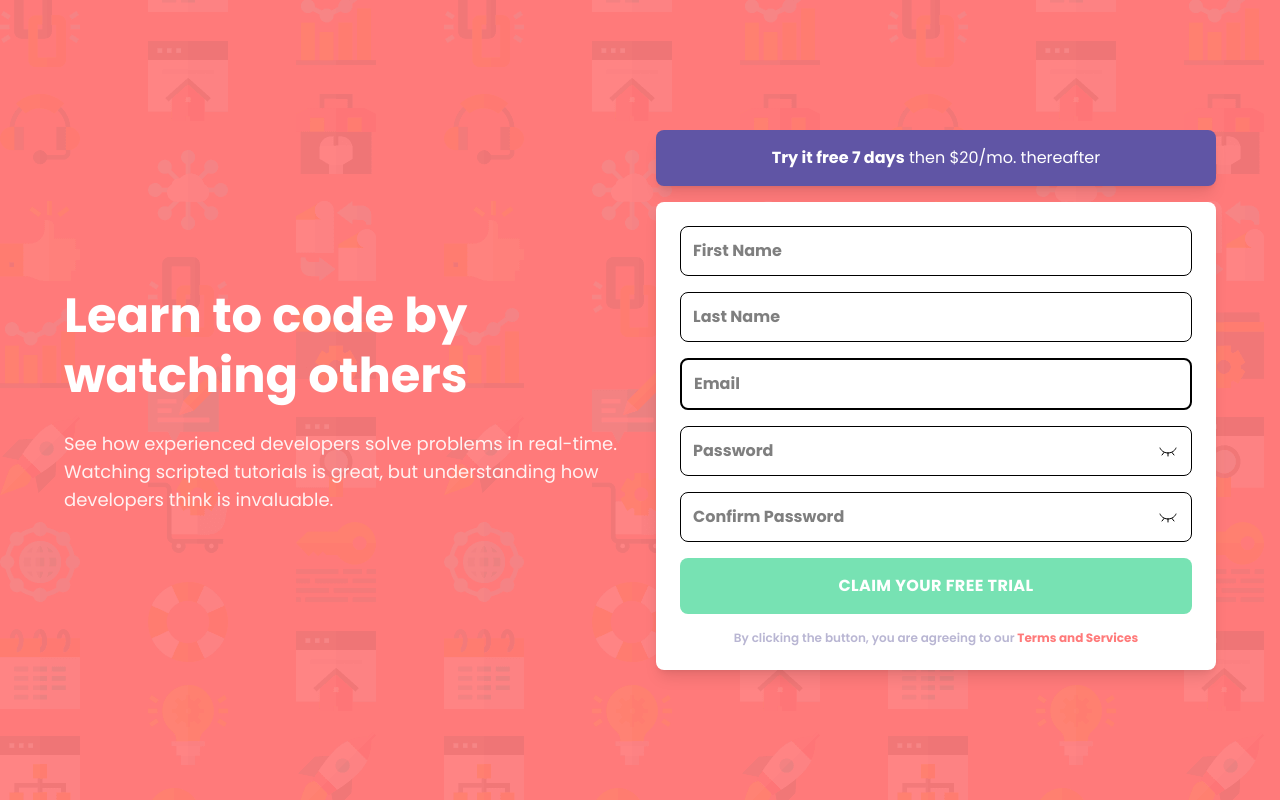
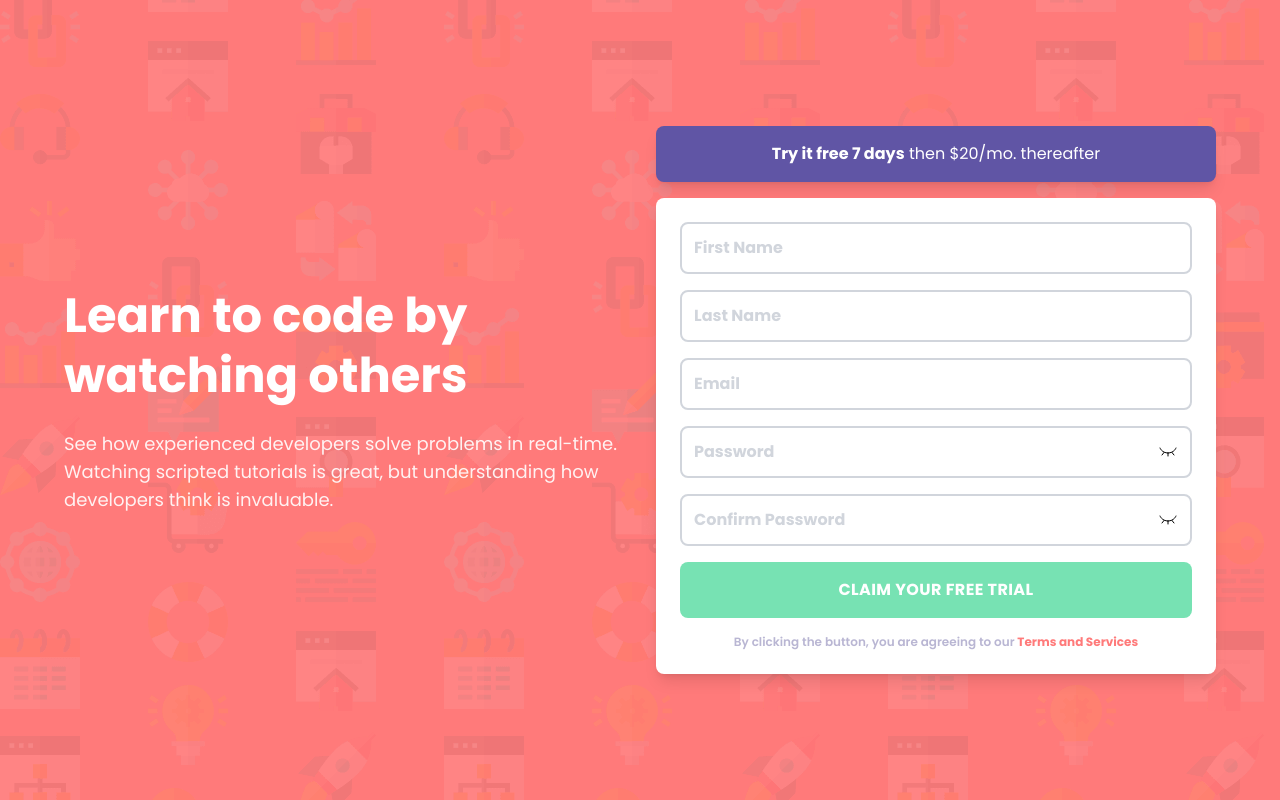
Before and after one commit to MoussaAhmed1/Nano-assignment, an Angular app: page / in a window 1280 px wide. Built offline with nearby package versions, Linux system fonts and the light colour scheme.

Commit message:
style: make border indicate invalid

```diff
--- a/src/app/core/components/signup/signup.component.html
+++ b/src/app/core/components/signup/signup.component.html
@@ -26,8 +26,8 @@
                 type="text"
                 placeholder="First Name"
                 formControlName="firstName"
-                [class]="'w-full p-3 border rounded-lg placeholder:font-bold placeholder:text-gray-300' +
-                  (isErrorVisible('firstName') ? 'border-primary-red' : 'border-gray-200')"
+                [class]="'w-full p-3 border-2 border-gray-300 hover:border-accent focus:border-accent focus:outline-accent rounded-lg placeholder:font-bold placeholder:text-gray-300'"
+                [ngClass]="{'border-primary-red': isErrorVisible('firstName')}"
               />
               <div *ngIf="isErrorVisible('firstName')"
                    class="absolute right-3 top-3 text-primary-red">
@@ -44,8 +44,8 @@
                 type="text"
                 placeholder="Last Name"
                 formControlName="lastName"
-                [class]="'w-full p-3 border rounded-lg placeholder:font-bold placeholder:text-gray-300' +
-                  (isErrorVisible('lastName') ? 'border-primary-red' : 'border-gray-200')"
+                [class]="'w-full p-3 border-2 border-gray-300 hover:border-accent focus:border-accent focus:outline-accent rounded-lg placeholder:font-bold placeholder:text-gray-300'"
+                [ngClass]="{'border-primary-red': isErrorVisible('lastName')}"
               />
               <div *ngIf="isErrorVisible('lastName')"
                    class="absolute right-3 top-3 text-primary-red">
@@ -63,8 +63,8 @@
                 placeholder="Email"
                 formControlName="email"
                 autocomplete="new-password"
-                [class]="'w-full p-3 border-2 rounded-lg placeholder:font-bold placeholder:text-gray-300' +
-                  (isErrorVisible('email') ? 'border-primary-red' : 'border-gray-200')"
+                [class]="'w-full p-3 border-2 border-gray-300 hover:border-accent focus:border-accent focus:outline-accent rounded-lg placeholder:font-bold placeholder:text-gray-300'"
+                [ngClass]="{'border-primary-red': isErrorVisible('email')}"
               />
               <div *ngIf="isErrorVisible('email')"
                    class="absolute right-3 top-3 text-primary-red">
@@ -85,8 +85,8 @@
                 [type]="showPassword ? 'text' : 'password'"
                 placeholder="Password"
                 formControlName="password"
-                [class]="'w-full p-3 border rounded-lg placeholder:font-bold placeholder:text-gray-300' +
-                  (isErrorVisible('password') ? 'border-primary-red' : 'border-gray-200')"
+                [class]="'w-full p-3 border-2 border-gray-300 hover:border-accent focus:border-accent focus:outline-accent rounded-lg placeholder:font-bold placeholder:text-gray-300'"
+                [ngClass]="{'border-primary-red': isErrorVisible('password')}"
               />
               <div *ngIf="isErrorVisible('password')"
                    class="absolute right-10 top-3 text-primary-red">
@@ -106,8 +106,8 @@
                 [type]="showPassword ? 'text' : 'password'"
                 placeholder="Confirm Password"
                 formControlName="confirmPassword"
-                [class]="'w-full p-3 border rounded-lg placeholder:font-bold placeholder:text-gray-300' +
-                  (isErrorVisible('confirmPassword') ? 'border-primary-red' : 'border-gray-200')"
+                [class]="'w-full p-3 border-2 border-gray-300 hover:border-accent focus:border-accent focus:outline-accent rounded-lg placeholder:font-bold placeholder:text-gray-300'"
+                [ngClass]="{'border-primary-red': isErrorVisible('confirmPassword')}"
               />
               <div *ngIf="isErrorVisible('confirmPassword')"
                    class="absolute right-10 top-3 text-primary-red">
--- a/src/app/core/components/signup/signup.component.ts
+++ b/src/app/core/components/signup/signup.component.ts
@@ -1,4 +1,4 @@
-import { NgIf, NgStyle } from '@angular/common';
+import { NgClass, NgIf, NgStyle } from '@angular/common';
 import { Component } from '@angular/core';
 import { FormBuilder, FormGroup, Validators,ReactiveFormsModule } from "@angular/forms"
 import { ToastrService } from 'ngx-toastr';
@@ -7,7 +7,7 @@ import { AuthService } from '../../services/auth.service';
 
 @Component({
   selector: 'app-signup',
-  imports: [ReactiveFormsModule,NgIf],
+  imports: [ReactiveFormsModule,NgIf,NgClass],
   templateUrl: './signup.component.html',
   styleUrl: './signup.component.css'
 })
--- a/src/styles.css
+++ b/src/styles.css
@@ -3,8 +3,8 @@
 
 
 @theme{
-  /* text size: 16px; */
-  --text-bodycopy:16px;
+    /* text size: 16px; */
+    --text-bodycopy:16px;
     --font-sans: "Poppins", "sans-serif";
     /* layout */
     --breakpoint-xl: 1440px;
```
